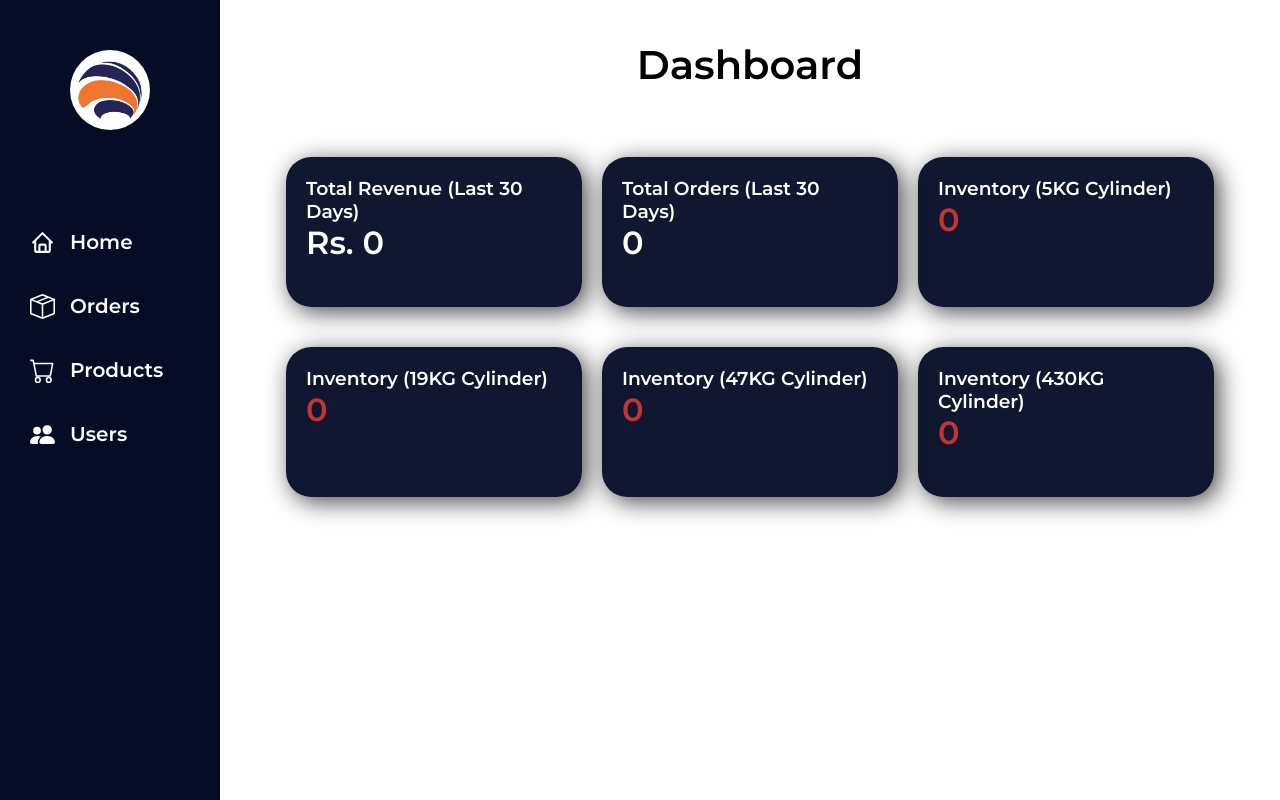
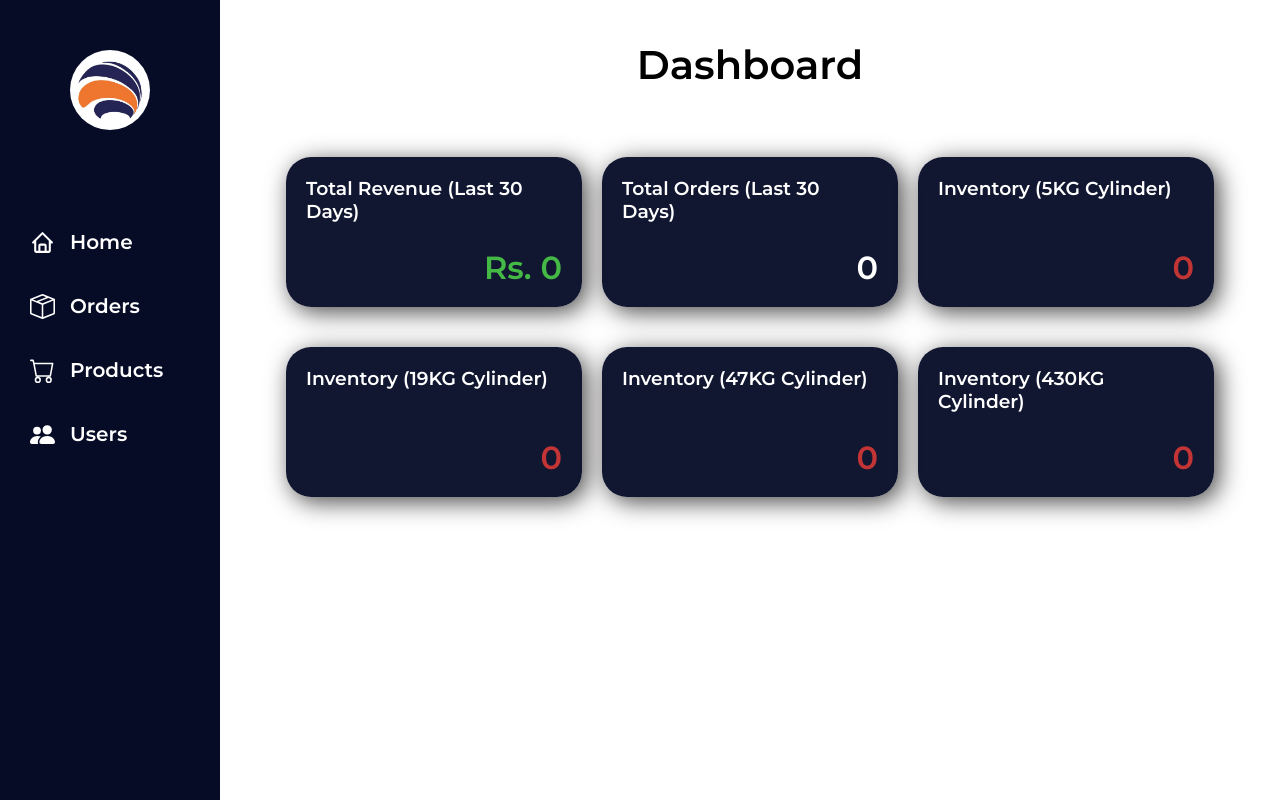
Before and after one commit to kj-1809/urja-admin-panel, a React (Create React App) app: page / in a window 1280 px wide. Built offline with nearby package versions, Linux system fonts and the light colour scheme; no server answers; the database is empty; sample sign-in values are in the browser's storage.

Commit message:
Modified Card

```diff
--- a/src/components/Card.css
+++ b/src/components/Card.css
@@ -10,7 +10,9 @@
   height : 110px;
   box-shadow: 5px 5px 25px rgb(75, 73, 73);
   color : white;
+  position : relative;
 }
+
 
 .red {
   color : rgb(195, 53, 53)
@@ -19,3 +21,9 @@
 .green {
   color : rgb(69, 185, 69)
 }
+
+.cardValue {
+  position : absolute;
+  bottom : 20px;
+  right : 20px;
+}
--- a/src/pages/Home.js
+++ b/src/pages/Home.js
@@ -5,7 +5,7 @@ import "./Home.css";
 import { db } from "../firebase";
 import { collection, query, where, getDocs } from "firebase/firestore";
 
-import LinearIndeterminate from "../components/LinearIndeterminate"
+import LinearIndeterminate from "../components/LinearIndeterminate";
 
 const Home = () => {
 	const [productData, setProductData] = useState([]);
@@ -17,9 +17,8 @@ const Home = () => {
 	const [revenue, setRevenue] = useState(0);
 	const [totalOrders, setTotalOrders] = useState(0);
 
-	const [fetchingOrders , setFetchingOrders] = useState(false);
-	const [fetchingProducts , setFetchingProducts] = useState(false);
-
+	const [fetchingOrders, setFetchingOrders] = useState(false);
+	const [fetchingProducts, setFetchingProducts] = useState(false);
 
 	const fetchProducts = async () => {
 		setFetchingProducts(true);
@@ -38,7 +37,10 @@ const Home = () => {
 		const curDate = new Date();
 		const newDate = new Date(curDate - 30 * 24 * 60 * 60 * 1000);
 
-		const q = query(collection(db, "orders"), where("createdAt" , ">=" , newDate));
+		const q = query(
+			collection(db, "orders"),
+			where("createdAt", ">=", newDate)
+		);
 
 		const querySnapshot = await getDocs(q);
 		let arr = [];
@@ -80,7 +82,7 @@ const Home = () => {
 		setTotalOrders(ordersData.length);
 	}, [ordersData]);
 
-	if(fetchingOrders || fetchingProducts){
+	if (fetchingOrders || fetchingProducts) {
 		return <LinearIndeterminate />;
 	}
 
@@ -90,7 +92,11 @@ const Home = () => {
 				<h1>Dashboard</h1>
 			</div>
 			<div className="cardContainer">
-				<Card title="Total Revenue (Last 30 Days)" value={`Rs. ${revenue}`} />
+				<Card
+					title="Total Revenue (Last 30 Days)"
+					value={`Rs. ${revenue}`}
+					style=" green"
+				/>
 				<Card title="Total Orders (Last 30 Days)" value={totalOrders} />
 				<Card
 					title="Inventory (5KG Cylinder)"
```
